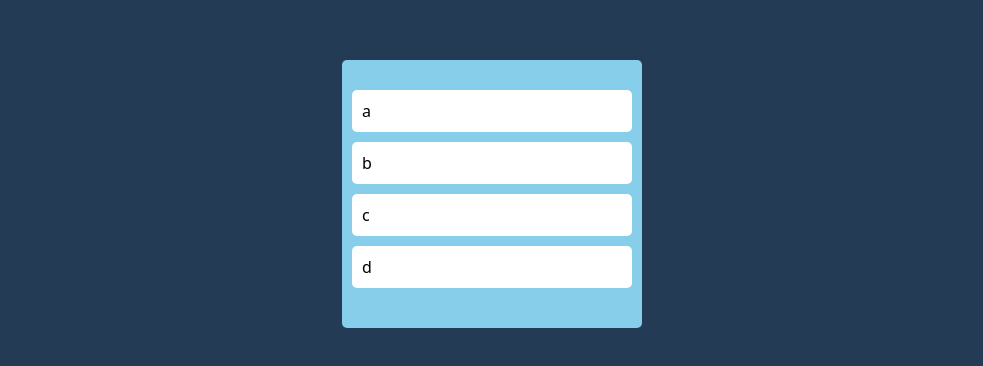
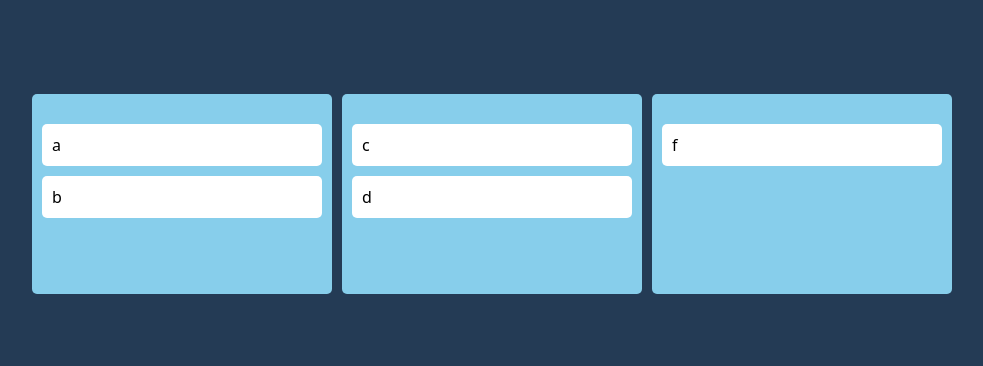
Before and after one commit to beom-jun-kim/memo-app, a React (Create React App) app: page / in a window 1280 px wide. Shown: the part 206-572 px from the top of the page, without its empty margins (148-1131 px from the left). Built offline with nearby package versions, Linux system fonts and the light colour scheme.

Commit message:
카테고리 나누기

```diff
--- a/src/App.tsx
+++ b/src/App.tsx
@@ -1,8 +1,8 @@
-import { DragDropContext, Droppable, DropResult } from "react-beautiful-dnd";
+import { DragDropContext, DropResult } from "react-beautiful-dnd";
 import { useRecoilState } from "recoil";
 import styled from "styled-components";
 import { memoState } from "./atom";
-import DraggableCard from "./Components/DraggableCard";
+import Board from "./Components/Board";
 
 const Wrapper = styled.div`
   display: flex;
@@ -14,18 +14,10 @@ const Wrapper = styled.div`
   height: 100vh;
 `;
 
-// const Boards = styled.div`
-//   display: grid;
-//   width: 100px;
-//   grid-template-columns: repeat(3, 1fr);
-// `;
-
-const Board = styled.ul`
-  padding: 30px 10px;
-  background: ${(prop) => prop.theme.boardColor};
-  border-radius: 5px;
-  min-width: 300px;
-  min-height: 200px;
+const Boards = styled.div`
+  display: grid;
+  gap: 10px;
+  grid-template-columns: repeat(3, 1fr);
 `;
 
 function App() {
@@ -34,12 +26,12 @@ function App() {
   // 어떤 일이 일어났는지에 대한 정보로 많은 인자를 준다
   const onDragEnd = ({ draggableId, destination, source }: DropResult) => {
     if (!destination) return;
-    setMemos((oldMemos) => {
-      const returnMemo = [...oldMemos];
-      returnMemo.splice(source.index, 1);
-      returnMemo.splice(destination?.index, 0, draggableId);
-      return returnMemo;
-    });
+    // setMemos((oldMemos) => {
+    //   const returnMemo = [...oldMemos];
+    //   returnMemo.splice(source.index, 1);
+    //   returnMemo.splice(destination?.index, 0, draggableId);
+    //   return returnMemo;
+    // });
   };
 
   // li 요소가 이동 안할시 index.tsx에서 React.StrictMode제거
@@ -47,17 +39,14 @@ function App() {
   return (
     <DragDropContext onDragEnd={onDragEnd}>
       <Wrapper>
-        {/* Droppable과 Draggable 자식은 함수여야 한다 */}
-        <Droppable droppableId="one">
-          {(provided /* 인자이니 이름 맘대로 */) => (
-            <Board ref={provided.innerRef} {...provided.droppableProps}>
-              {memos.map((memo, index) => (
-                <DraggableCard key={memo} memo={memo} index={index}/>
-              ))}
-              {provided.placeholder}
-            </Board>
-          )}
-        </Droppable>
+        {/* Object.keys(obj) : 객체dml 키들을 배열로 반환 ex) Object.keys(obj).map((item)=>obj[item])
+            Object.keys(memos)로 객체의 키들을 배열로 반환. 반환된 배열에 대해 map() 사용시 각 값을 가지고 있는 배열 반환
+        */}
+        <Boards>
+          {Object.keys(memos).map((boardId) => (
+            <Board boardIdx={boardId} key={boardId} memos={memos[boardId]} />
+          ))}
+        </Boards>
       </Wrapper>
     </DragDropContext>
   );
--- /dev/null
+++ b/src/Components/Board.tsx
@@ -0,0 +1,33 @@
+import { Droppable } from "react-beautiful-dnd";
+import DraggableCard from "./DraggableCard";
+import styled from "styled-components";
+
+const Wrapper = styled.ul`
+  padding: 30px 10px;
+  background: ${(prop) => prop.theme.boardColor};
+  border-radius: 5px;
+  min-width: 300px;
+  min-height: 200px;
+`;
+
+interface IBoardProps {
+  memos: string[];
+  boardIdx: string;
+}
+
+function Board({ memos, boardIdx}: IBoardProps) {
+  return (
+    <Droppable droppableId={boardIdx}>
+      {(provided /* 인자이니 이름 맘대로 */) => (
+        <Wrapper ref={provided.innerRef} {...provided.droppableProps}>
+          {memos.map((memo, index) => (
+            <DraggableCard key={memo} memo={memo} index={index} />
+          ))}
+          {provided.placeholder}
+        </Wrapper>
+      )}
+    </Droppable>
+  );
+}
+
+export default Board;
--- a/src/atom.tsx
+++ b/src/atom.tsx
@@ -1,6 +1,14 @@
 import { atom } from "recoil";
 
-export const memoState = atom({
+interface IMemoState {
+  [key:string]:string[],
+}
+
+export const memoState = atom<IMemoState>({
   key: "memo",
-  default: ["a", "b", "c", "d"],
+  default: {
+    to_do : ["a","b"],
+    doing: ["c","d"],
+    done: ["f"],
+  },
 });
```
